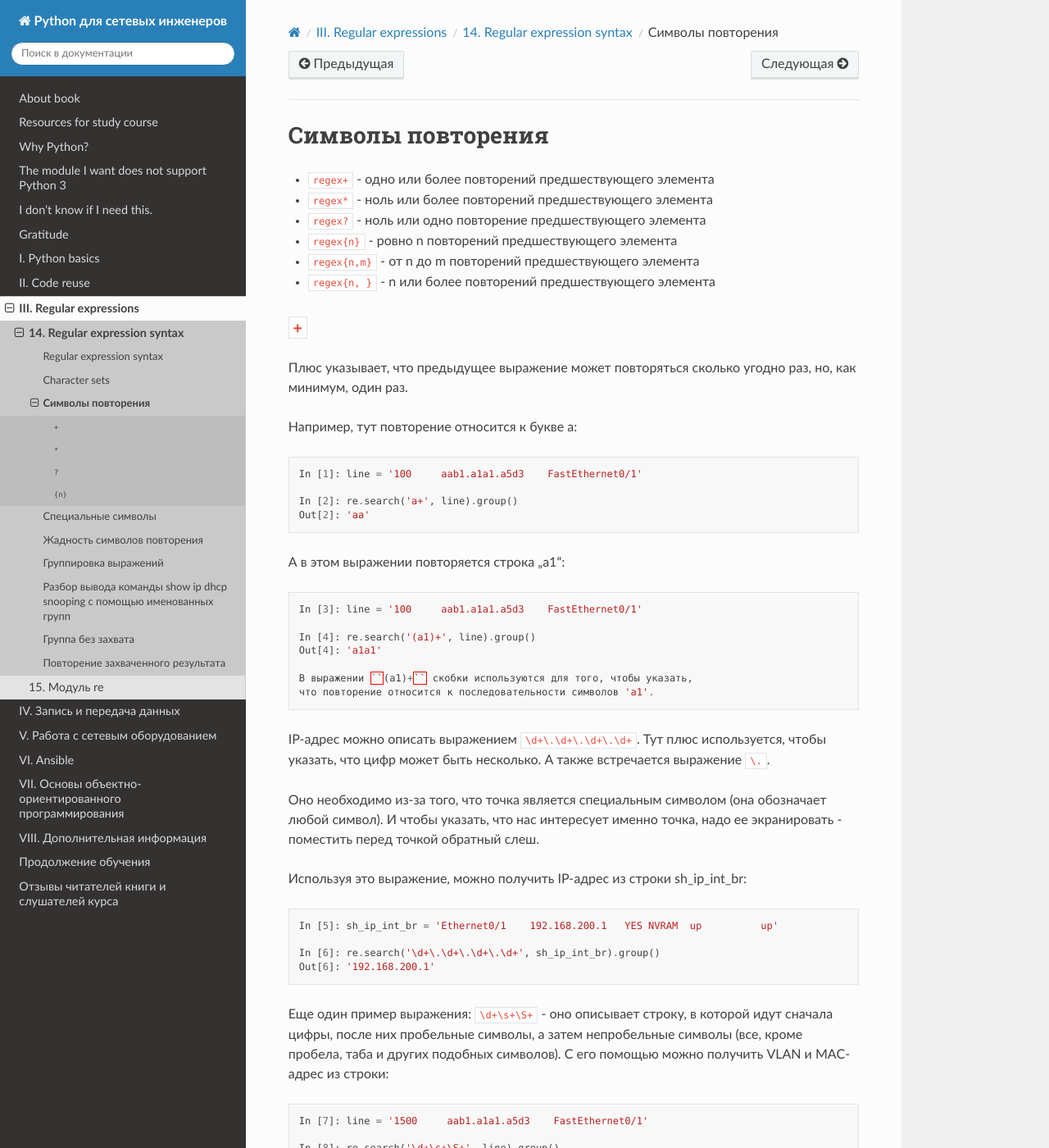
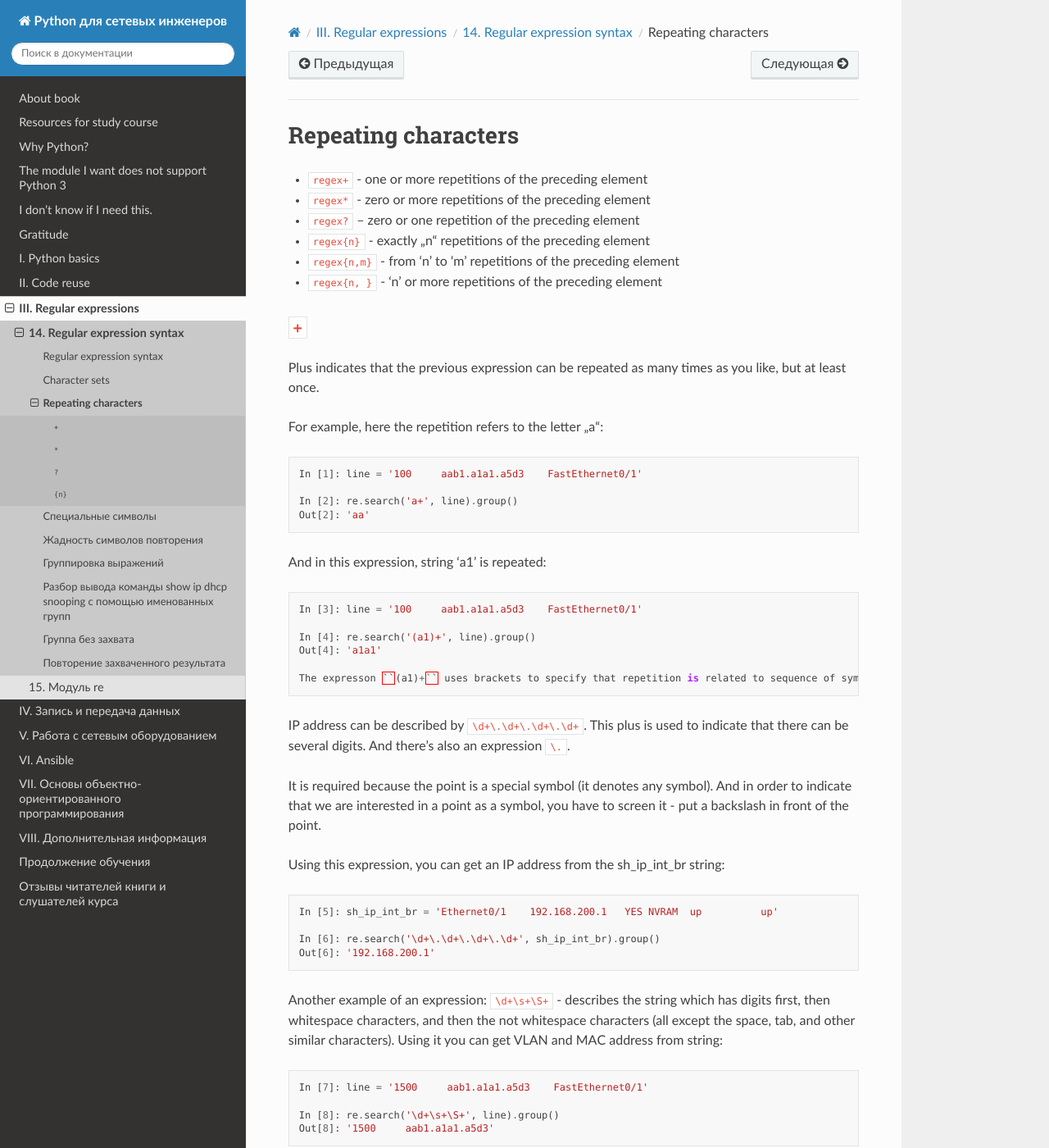
Before and after one commit to Aidar5/nattoeng, a Sphinx documentation site: the page built from docs/source/book/14_regex/2b_spec_sym_repetition.rst, in a window 1280 px wide and 1400 px high. Shown: the whole window at 82% size. Built offline with Sphinx 7.4.7 and the Read the Docs theme 2.0.0, drawn with Linux system fonts in a browser that asks for light colours; pages that are not in the unit, such as notebooks, are missing from menus; some of the changed text lies outside the part shown.

Commit message:
Update 2b_spec_sym_repetition.rst

```diff
--- a/docs/source/book/14_regex/2b_spec_sym_repetition.rst
+++ b/docs/source/book/14_regex/2b_spec_sym_repetition.rst
@@ -1,20 +1,19 @@
-Символы повторения
+Repeating characters
 ------------------
 
-*  ``regex+`` - одно или более повторений предшествующего элемента
-*  ``regex*`` - ноль или более повторений предшествующего элемента
-*  ``regex?`` - ноль или одно повторение предшествующего элемента
-*  ``regex{n}`` - ровно n повторений предшествующего элемента
-*  ``regex{n,m}`` - от n до m повторений предшествующего элемента
-*  ``regex{n, }`` - n или более повторений предшествующего элемента
+*  ``regex+`` - one or more repetitions of the preceding element
+*  ``regex*`` - zero or more repetitions of the preceding element
+*  ``regex?`` -- zero or one repetition of the preceding element
+*  ``regex{n}`` - exactly 'n' repetitions of the preceding element
+*  ``regex{n,m}`` - from ‘n’ to ‘m’ repetitions of the preceding element
+*  ``regex{n, }`` - ‘n’ or more repetitions of the preceding element
 
 ``+``
 ~~~~~
 
-Плюс указывает, что предыдущее выражение может повторяться сколько
-угодно раз, но, как минимум, один раз.
+Plus indicates that the previous expression can be repeated as many times as you like, but at least once.
 
-Например, тут повторение относится к букве a:
+For example, here the repetition refers to the letter 'a':
 
 .. code:: py
 
@@ -23,7 +22,7 @@
     In [2]: re.search('a+', line).group()
     Out[2]: 'aa'
 
-А в этом выражении повторяется строка 'a1':
+And in this expression, string ‘a1’ is repeated:
 
 .. code:: py
 
@@ -32,19 +31,13 @@
     In [4]: re.search('(a1)+', line).group()
     Out[4]: 'a1a1'
 
-    В выражении ``(a1)+`` скобки используются для того, чтобы указать,
-    что повторение относится к последовательности символов 'a1'.
+    The expresson ``(a1)+`` uses brackets to specify that repetition is related to sequence of symbols 'a1'.
 
-IP-адрес можно описать выражением ``\d+\.\d+\.\d+\.\d+``. Тут плюс
-используется, чтобы указать, что цифр может быть несколько. А также
-встречается выражение ``\.``.
+IP address can be described by ``\d+\.\d+\.\d+\.\d+``. This plus is used to indicate that there can be several digits. And there’s also an expression  ``\.``.
 
-Оно необходимо из-за того, что точка является специальным символом (она
-обозначает любой символ). И чтобы указать, что нас интересует именно
-точка, надо ее экранировать - поместить перед точкой обратный слеш.
+It is required because the point is a special symbol (it denotes any symbol). And in order to indicate that we are interested in a point as a symbol, you have to screen it - put a backslash in front of the point.
 
-Используя это выражение, можно получить IP-адрес из строки
-sh_ip_int_br:
+Using this expression, you can get an IP address from the sh_ip_int_br string:
 
 .. code:: python
 
@@ -53,10 +46,8 @@ sh_ip_int_br:
     In [6]: re.search('\d+\.\d+\.\d+\.\d+', sh_ip_int_br).group()
     Out[6]: '192.168.200.1'
 
-Еще один пример выражения: ``\d+\s+\S+`` - оно описывает строку, в
-которой идут сначала цифры, после них пробельные символы,
-а затем непробельные символы (все, кроме пробела, таба и других подобных символов).
-С его помощью можно получить VLAN и MAC-адрес из строки:
+Another example of an expression: ``\d+\s+\S+`` - describes the string which has digits first, then whitespace characters, and then the not whitespace characters (all except the space, tab, and other similar characters).
+Using it you can get VLAN and MAC address from string:
 
 .. code:: py
 
@@ -68,13 +59,11 @@ sh_ip_int_br:
 ``*``
 ~~~~~
 
-Звездочка указывает, что предыдущее выражение может повторяться 0 или
-более раз.
+The asterisk indicates that the previous expression can be repeated 0 or more times.
 
-Например, если звездочка стоит после символа, она означает повторение
-этого символа.
+For example, if an asterisk stands after a symbol, it means a repetition of that symbol.
 
-Выражение ``ba*`` означает b, а затем ноль или более повторений a:
+The expression ``ba*`` means ‘b’ and then zero or more repetitions of ‘a’:
 
 .. code:: py
 
@@ -83,8 +72,7 @@ sh_ip_int_br:
     In [10]: re.search('ba*', line).group()
     Out[10]: 'baaa'
 
-Если в строке line до подстроки baaa встретится b, то совпадением будет
-b:
+In *line* string, if ‘b’ meets before ‘baaa’ substring, then the match is ‘b’:
 
 .. code:: py
 
@@ -93,25 +81,22 @@ b:
     In [12]: re.search('ba*', line).group()
     Out[12]: 'b'
 
-Допустим, необходимо написать регулярное выражение, которое описывает
-электронные адреса в двух форматах: user@example.com и user.test@example.com. То
-есть, в левой части адреса может быть или одно слово, или два слова,
-разделенные точкой.
+Suppose you write a regular expression that describes the email addresses in two formats: user@example.com and user.test@example.com. That is, the left side of the address can have either one word or two words separated by a dot.
 
-Первый вариант на примере адреса без точки:
+The first variant is an example of email without a dot:
 
 .. code:: python
 
     In [13]: email1 = 'user1@gmail.com'
 
-Этот адрес можно описать таким выражением ``\w+@\w+\.\w+``:
+This address can be described by ``\w+@\w+\.\w+``:
 
 .. code:: python
 
     In [14]: re.search('\w+@\w+\.\w+', email1).group()
     Out[14]: 'user1@gmail.com'
 
-Но такое выражение не подходит для электронного адреса с точкой:
+But such an expression is not suitable for an email address with a dot:
 
 .. code:: python
 
@@ -120,21 +105,20 @@ b:
     In [16]: re.search('\w+@\w+\.\w+', email2).group()
     Out[16]: 'test@gmail.com'
 
-Регулярное выражение для адреса с точкой:
+Regular expression for email with a dot:
 
 .. code:: python
 
     In [17]: re.search('\w+\.\w+@\w+\.\w+', email2).group()
     Out[17]: 'user2.test@gmail.com'
 
-Чтобы описать оба варианта адресов, надо указать, что точка в адресе
-опциональна:
+To describe both email, you have to specify that the dot is optional:
 
 ::
 
     '\w+\.*\w+@\w+\.\w+'
 
-Такое регулярное выражение описывает оба варианта:
+This regular expression describes both options:
 
 .. code:: python
 
@@ -151,13 +135,9 @@ b:
 ``?``
 ~~~~~
 
-В последнем примере регулярное выражение указывает, что точка
-необязательна, но в то же время определяет, что она может
-появиться много раз.
+In the last example, the regular expression indicates that the dot is optional, but at the same time determines that it can appear many times.
 
-В этой ситуации логичней использовать знак вопроса. Он обозначает ноль
-или одно повторение предыдущего выражения или символа. Теперь регулярное
-выражение выглядит так ``\w+\.?\w+@\w+\.\w+``:
+In this situation, it is more logical to use a question mark. It denotes zero or one repetition of a preceding expression or symbol. Now the regular expression looks like ``\w+\.?\w+@\w+\.\w+``:
 
 .. code:: python
 
@@ -175,12 +155,9 @@ b:
 ``{n}``
 ~~~~~~~
 
-С помощью фигурных скобок можно указать, сколько раз должно повторяться
-предшествующее выражение.
+You can set how many times the previous expression should be repeated with the curly brackets.
 
-Например, выражение ``\w{4}\.\w{4}\.\w{4}`` описывает 12 букв или цифр,
-которые разделены на три группы по четыре символа точками. Таким образом
-можно получить MAC-адрес:
+For example, the expression ``\w{4}\.\w{4}\.\w{4}`` describes 12 letters or digits that are divided into three groups of four characters by points. This way you can get a MAC address:
 
 .. code:: py
 
@@ -189,8 +166,7 @@ b:
     In [25]: re.search('\w{4}\.\w{4}\.\w{4}', line).group()
     Out[25]: 'aab1.a1a1.a5d3'
 
-В фигурных скобках можно указывать и диапазон повторений. Например,
-попробуем получить все номера VLAN из строки mac\_table:
+You can specify a repetition range in curly brackets. For example, try to get all VLAN numbers from the string mac\_table:
 
 .. code:: python
 
@@ -210,8 +186,8 @@ b:
         ...: 1300    aa0b.cc70.7000    DYNAMIC     Gi0/7
         ...: '''
 
-Так как search ищет только первое совпадение, в выражение ``\d{1,4}``
-попадет номер VLAN:
+Since search() only looks for the first match, the expression ``\d{1,4}``
+will have the VLAN number:
 
 .. code:: python
 
@@ -229,14 +205,11 @@ b:
     VLAN:  1200
     VLAN:  1300
 
-Выражение ``\d{1,4}`` описывает от одной до четырех цифр.
+The expression ``\d{1,4}`` describes one to four digits.
 
-Обратите внимание, что в выводе команды с оборудования нет VLAN с номером 1.
-При этом регулярное выражение получило откуда-то число 1.
-Цифра 1 попала в вывод из имени хоста в строке ``sw1#sh mac address-table``.
+Note that the output of the command from equipment does not have a VLAN with number 1. The regular expression got a number 1 from somewhere. The number 1 was in the output from the hostname in the line ``sw1#sh mac address-table``.
 
-Чтобы исправить это, достаточно дополнить выражение и указать, что после
-цифр должен идти хотя бы один пробел:
+To correct this, it suffices to complete the expression and indicate that at least one space must follow the numbers:
 
 .. code:: python
 
```
